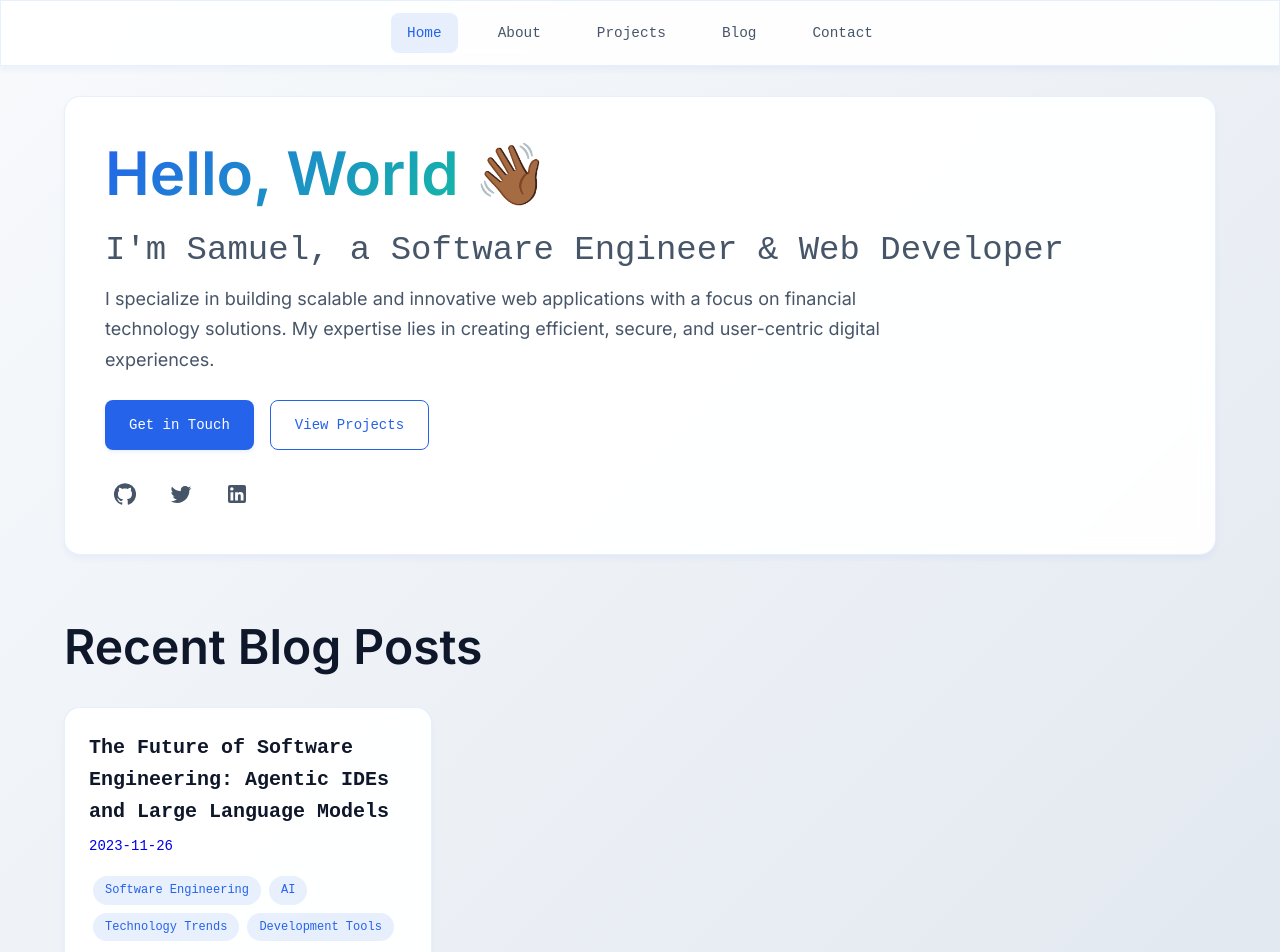
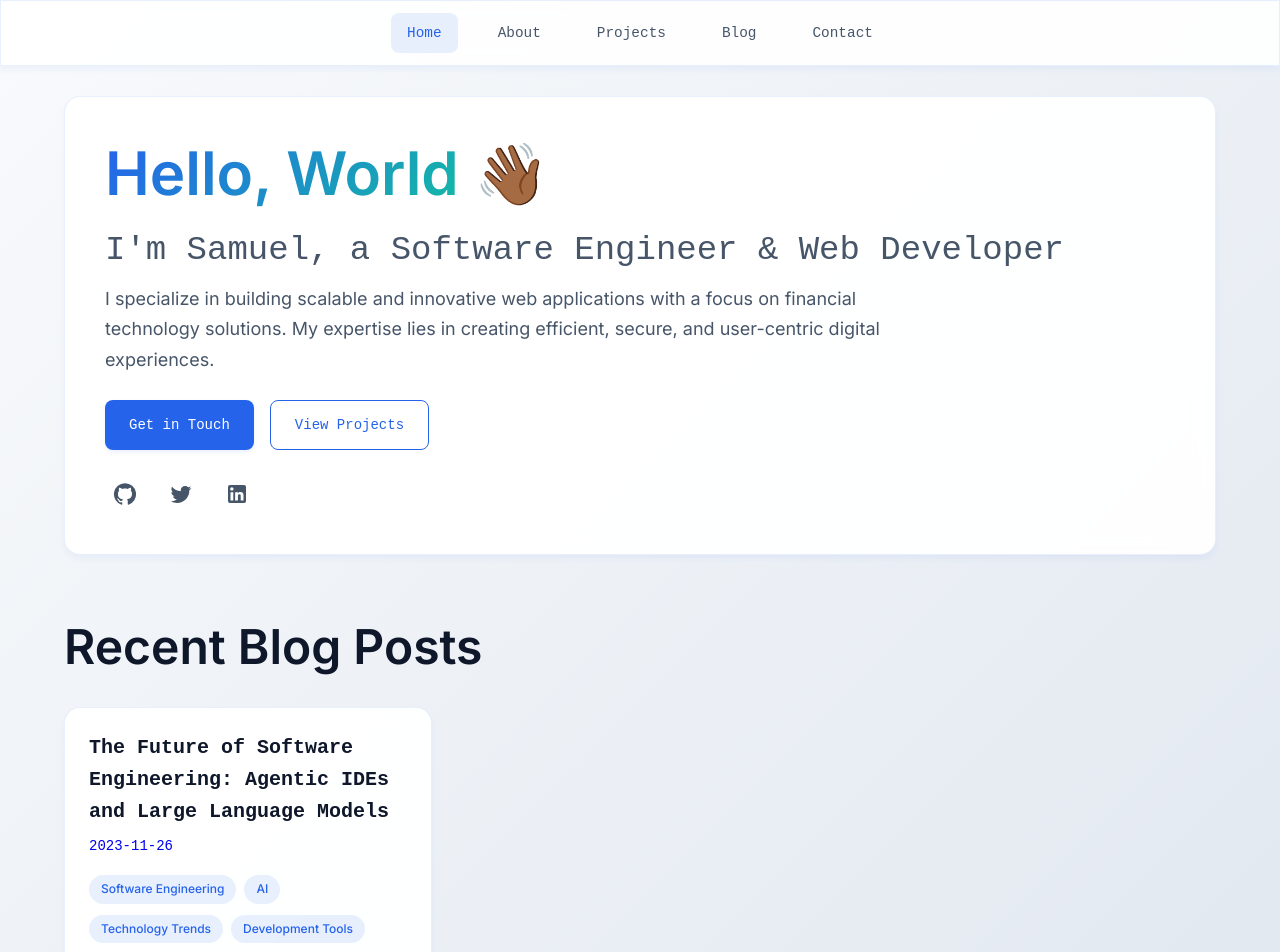
Before and after one commit to gudlucsam/personal-website, a React (Create React App) app: page / in a window 1280 px wide. Shown: the top 952 px of the page. Built offline with nearby package versions, Linux system fonts and the light colour scheme.

Commit message:
fix: remove unused variables and clean up code

```diff
--- a/src/pages/Home.js
+++ b/src/pages/Home.js
@@ -50,6 +50,7 @@ const BlogCardWrapper = styled(motion.div)`
 const BlogTitle = styled(Typography)`
   color: #0f172a;
   font-weight: 600;
+  font-size: 1.25rem;
   margin-bottom: 0.5rem;
   transition: color 0.2s ease;
 `;
@@ -66,24 +67,21 @@ const BlogExcerpt = styled(Typography)`
   line-height: 1.6;
 `;
 
-const TagChip = styled.span`
+const BlogTag = styled(Box)`
   display: inline-block;
+  background-color: rgba(37, 99, 235, 0.1);
+  color: #2563eb;
   padding: 0.25rem 0.75rem;
-  margin: 0.25rem;
-  background: rgba(37, 99, 235, 0.1);
-  color: #2563eb;
-  border-radius: 16px;
+  border-radius: 9999px;
   font-size: 0.75rem;
-  font-family: 'SF Mono', 'Fira Code', monospace;
-  transition: all 0.2s ease;
-
-  &:hover {
-    background: rgba(37, 99, 235, 0.15);
-  }
+  font-weight: 500;
+  margin-right: 0.5rem;
+  margin-bottom: 0.5rem;
 `;
 
 const GradientText = styled.span`
-  background: linear-gradient(135deg, #2563eb, #14b8a6);
+  background: linear-gradient(135deg, #2563eb 0%, #14b8a6 100%);
+  background-clip: text;
   -webkit-background-clip: text;
   -webkit-text-fill-color: transparent;
   font-weight: 600;
@@ -229,7 +227,7 @@ const Home = () => {
                   </BlogExcerpt>
                   <Box sx={{ mt: 2 }}>
                     {post.tags.map((tag, i) => (
-                      <TagChip key={i}>{tag}</TagChip>
+                      <BlogTag key={i}>{tag}</BlogTag>
                     ))}
                   </Box>
                 </BlogCard>
```
